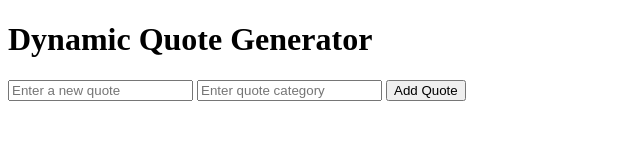
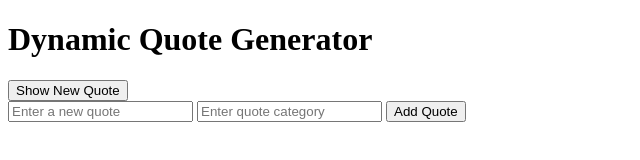
Before and after one commit to KolobetsoPatji/alx_fe_javascript, a plain HTML site: page dom-manipulation/index.html in a window 1280 px wide. Shown: the whole page, without its empty margins (0-640 px from the left). Drawn offline with Linux system fonts and the light colour scheme.

Commit message:
Fix HTML structure

```diff
--- a/dom-manipulation/index.html
+++ b/dom-manipulation/index.html
@@ -12,6 +12,8 @@
 
 <div id="quoteDisplay"></div>
 
+<button id="newQuote">Show New Quote</button>
+
 <div>
     <input id="newQuoteText" type="text" placeholder="Enter a new quote">
     <input id="newQuoteCategory" type="text" placeholder="Enter quote category">
@@ -19,5 +21,6 @@
 </div>
 
 <script src="script.js"></script>
+
 </body>
 </html>
```
Lines whose indentation alone changed are shown as unchanged.
